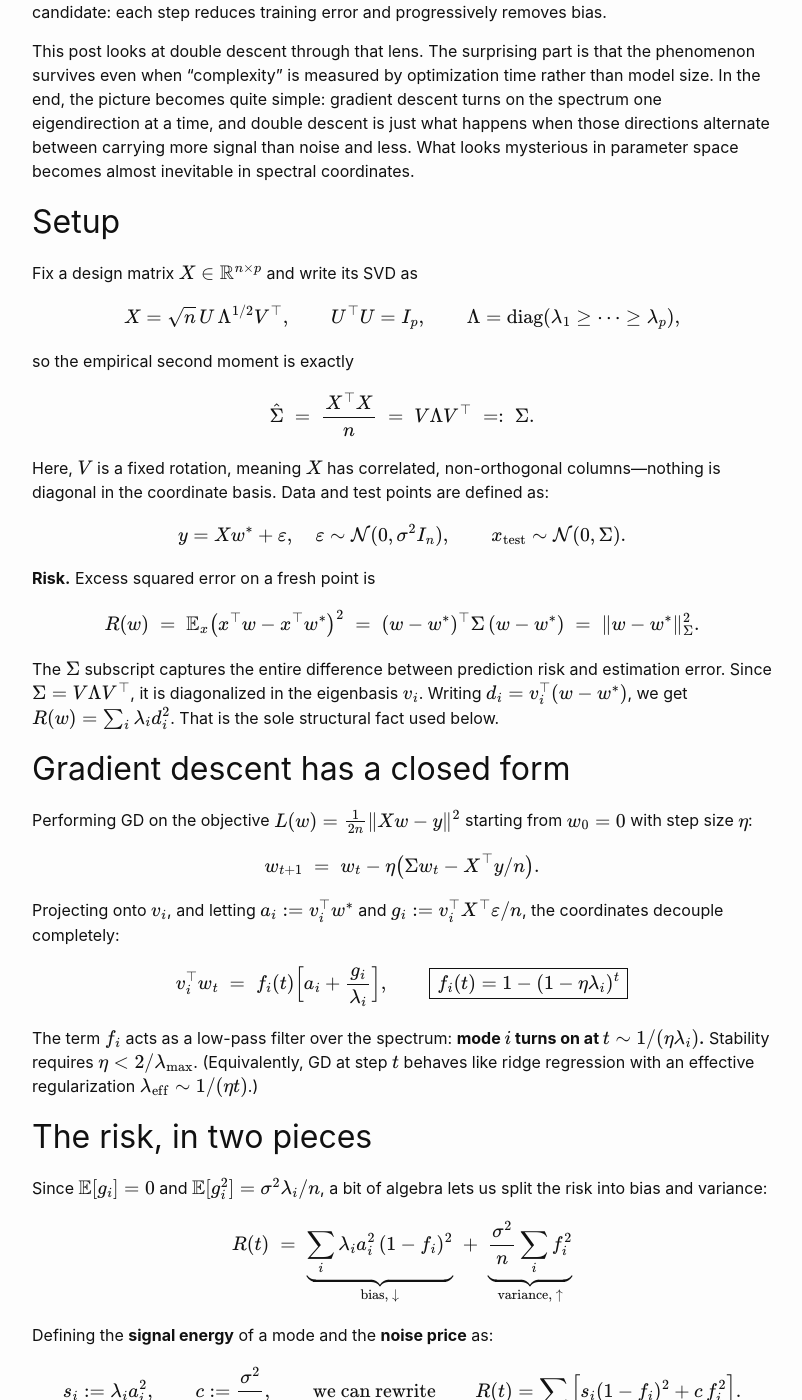
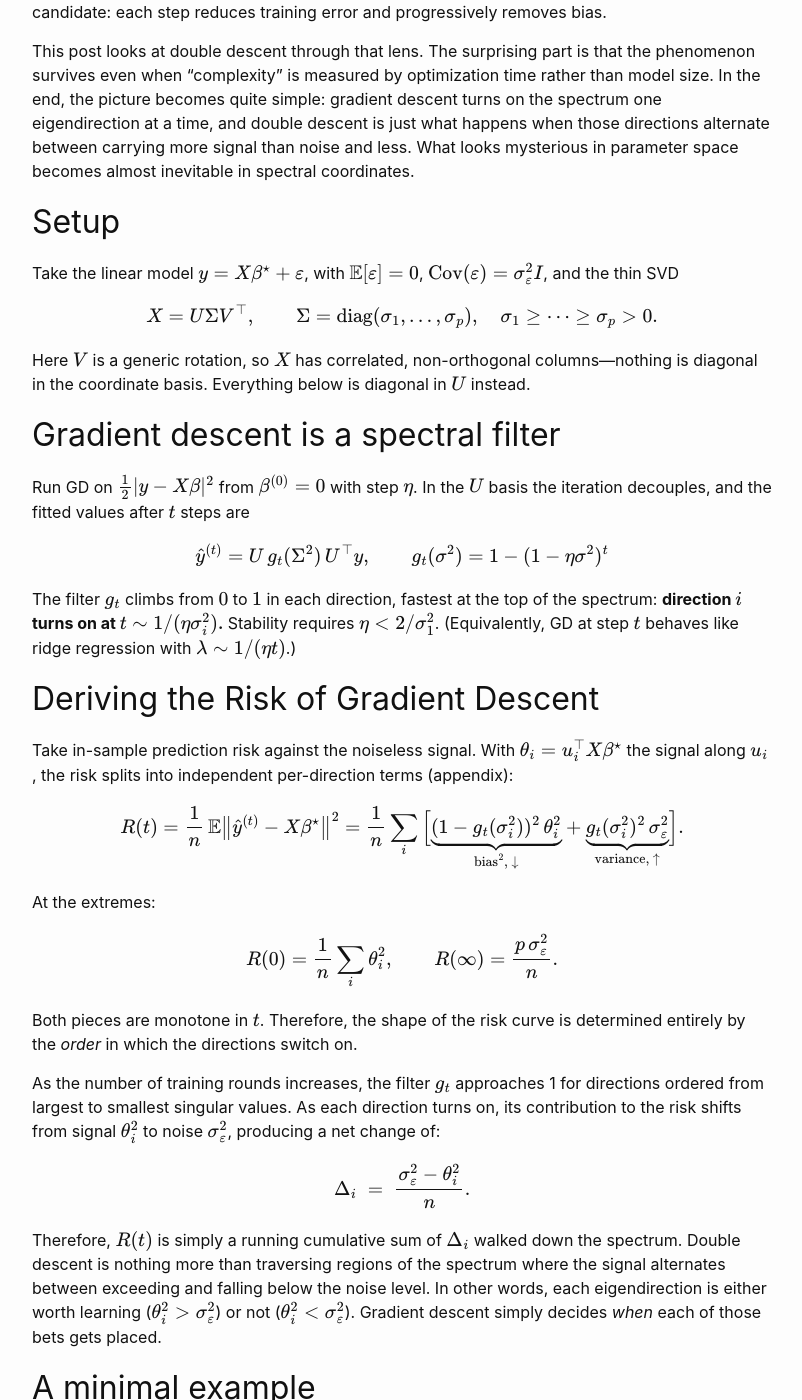
Before and after one commit to molson2/molson2.github.io, a Jekyll site: the page built from _posts/2026-07-21-epoch-wise-double-descent-in-ols.md, in a window 1280 px wide and 1400 px high, scrolled down 419 px. Shown: the whole window, without its empty margins (238-1040 px from the left). Built offline with Jekyll 4.4.1, drawn with Linux system fonts in a browser that asks for light colours; some of the changed text lies outside the part shown.

Commit message:
Update epoch-wise double descent blog post
Co-Authored-By: Claude Sonnet 5.5 <noreply@anthropic.com>

```diff
--- a/_posts/2026-07-21-epoch-wise-double-descent-in-ols.md
+++ b/_posts/2026-07-21-epoch-wise-double-descent-in-ols.md
@@ -13,101 +13,64 @@ This post looks at double descent through that lens. The surprising part is that
 
 ## Setup
 
-Fix a design matrix $X \in \mathbb{R}^{n\times p}$ and write its SVD as
+Take the linear model $y = X\beta^\star + \varepsilon$, with $\mathbb{E}[\varepsilon] = 0$, $\operatorname{Cov}(\varepsilon) = \sigma_\varepsilon^2 I$, and the thin SVD
 
 $$
-X = \sqrt{n}\,U\,\Lambda^{1/2}V^\top,
-\qquad U^\top U = I_p,\qquad \Lambda = \operatorname{diag}(\lambda_1 \ge \dots \ge \lambda_p),
+X = U\Sigma V^\top, \qquad \Sigma = \operatorname{diag}(\sigma_1, \dots, \sigma_p), \quad \sigma_1 \ge \dots \ge \sigma_p > 0.
 $$
 
-so the empirical second moment is exactly
+Here $V$ is a generic rotation, so $X$ has correlated, non-orthogonal columns—nothing is diagonal in the coordinate basis. Everything below is diagonal in $U$ instead.
+
+## Gradient descent is a spectral filter
+
+Run GD on $\tfrac12\|y - X\beta\|^2$ from $\beta^{(0)} = 0$ with step $\eta$. In the $U$ basis the iteration decouples, and the fitted values after $t$ steps are
 
 $$
-\hat\Sigma \;=\; \frac{X^\top X}{n} \;=\; V\Lambda V^\top \;=:\; \Sigma .
+\hat y^{(t)} = U\, g_t(\Sigma^2)\, U^\top y,
+\qquad
+g_t(\sigma^2) = 1-(1-\eta\sigma^2)^t
 $$
 
-Here, $V$ is a fixed rotation, meaning $X$ has correlated, non-orthogonal columns—nothing is diagonal in the coordinate basis. Data and test points are defined as:
+The filter $g_t$ climbs from $0$ to $1$ in each direction, fastest at the top of the spectrum: **direction $i$ turns on at $t \sim 1/(\eta\sigma_i^2)$.** Stability requires $\eta < 2/\sigma_1^2$. (Equivalently, GD at step $t$ behaves like ridge regression with $\lambda \sim 1/(\eta t)$.)
+
+## Deriving the Risk of Gradient Descent
+
+Take in-sample prediction risk against the noiseless signal. With $\theta_i = u_i^\top X\beta^\star$ the signal along $u_i$, the risk splits into independent per-direction terms (appendix):
 
 $$
-y = Xw^* + \varepsilon,\quad \varepsilon\sim\mathcal N(0,\sigma^2 I_n),
-\qquad x_{\text{test}} \sim \mathcal N(0,\Sigma).
-$$
-
-**Risk.** Excess squared error on a fresh point is
-
-$$
-R(w) \;=\; \mathbb E_x\big(x^\top w - x^\top w^*\big)^2
-\;=\; (w-w^*)^\top\Sigma\,(w-w^*)
-\;=\; \lVert w-w^*\rVert_\Sigma^2 .
-$$
-
-The $\Sigma$ subscript captures the entire difference between prediction risk and estimation error. Since $\Sigma = V\Lambda V^\top$, it is diagonalized in the eigenbasis $\{v_i\}$. Writing $d_i = v_i^\top(w-w^*)$, we get $R(w)=\sum_i \lambda_i d_i^2$. That is the sole structural fact used below.
-
-## Gradient descent has a closed form
-
-Performing GD on the objective $L(w)=\frac{1}{2n}\lVert Xw-y\rVert^2$ starting from $w_0=0$ with step size $\eta$:
-
-$$
-w_{t+1} \;=\; w_t - \eta\big(\Sigma w_t - X^\top y/n\big).
-$$
-
-Projecting onto $v_i$, and letting $a_i := v_i^\top w^*$ and $g_i := v_i^\top X^\top\varepsilon/n$, the coordinates decouple completely:
-
-$$
-v_i^\top w_t \;=\; f_i(t)\Big[a_i + \frac{g_i}{\lambda_i}\Big],
-\qquad
-\boxed{\,f_i(t) = 1-(1-\eta\lambda_i)^t\,}
-$$
-
-The term $f_i$ acts as a low-pass filter over the spectrum: **mode $i$ turns on at $t \sim 1/(\eta\lambda_i)$.** Stability requires $\eta < 2/\lambda_{\max}$. (Equivalently, GD at step $t$ behaves like ridge regression with an effective regularization $\lambda_{\text{eff}}\sim 1/(\eta t)$.)
-
-## The risk, in two pieces
-
-Since $\mathbb E[g_i]=0$ and $\mathbb E[g_i^2]=\sigma^2\lambda_i/n$, a bit of algebra lets us split the risk into bias and variance:
-
-$$
-R(t) \;=\; \underbrace{\sum_i \lambda_i a_i^2\,(1-f_i)^2}_{\text{bias},\ \downarrow}
-\;+\; \underbrace{\frac{\sigma^2}{n}\sum_i f_i^2}_{\text{variance},\ \uparrow}
-$$
-
-Defining the **signal energy** of a mode and the **noise price** as:
-
-$$
-s_i := \lambda_i a_i^2, \qquad c := \frac{\sigma^2}{n},
-\qquad\text{we can rewrite}\qquad
-R(t) = \sum_i\Big[s_i(1-f_i)^2 + c\,f_i^2\Big].
+R(t) = \frac1n\,\mathbb{E}\big\|\hat y^{(t)} - X\beta^\star\big\|^2 = \frac1n\sum_i \Big[\underbrace{(1-g_t(\sigma_i^2))^2\,\theta_i^2}_{\text{bias}^2,\ \downarrow} + \underbrace{g_t(\sigma_i^2)^2\,\sigma_\varepsilon^2}_{\text{variance},\ \uparrow}\Big].
 $$
 
 At the extremes:
 
 $$
-R(0) = \sum_i s_i, \qquad R(\infty) = \frac{p\,\sigma^2}{n}.
+R(0) = \frac1n\sum_i \theta_i^2, \qquad R(\infty) = \frac{p\,\sigma_\varepsilon^2}{n}.
 $$
 
-Both pieces are monotone in $t$. Therefore, the shape of the risk curve is determined entirely by the *order* in which the modes switch on.
+Both pieces are monotone in $t$. Therefore, the shape of the risk curve is determined entirely by the *order* in which the directions switch on.
 
-As the number of training rounds increases, the filter $f_i$ approaches 1 for modes ordered from largest to smallest eigenvalues. As each mode turns on, the risk shifts from signal energy $s_i$ to noise price $c$, producing a net change of:
+As the number of training rounds increases, the filter $g_t$ approaches 1 for directions ordered from largest to smallest singular values. As each direction turns on, its contribution to the risk shifts from signal $\theta_i^2$ to noise $\sigma_\varepsilon^2$, producing a net change of:
 
 $$
-\Delta_i \;=\; c - s_i \;=\; \frac{\sigma^2}{n} - \lambda_i a_i^2 .
+\Delta_i \;=\; \frac{\sigma_\varepsilon^2 - \theta_i^2}{n}.
 $$
 
-Therefore, $R(t)$ is simply a running cumulative sum of $\Delta_i$ walked down the spectrum. Double descent is nothing more than traversing regions of the spectrum where the signal energy alternates between exceeding and falling below the noise price.  In other words, each eigendirection is either worth learning ($s_i > c$) or not ($s_i < c$). Gradient descent simply decides *when* each of those bets gets placed.
+Therefore, $R(t)$ is simply a running cumulative sum of $\Delta_i$ walked down the spectrum. Double descent is nothing more than traversing regions of the spectrum where the signal alternates between exceeding and falling below the noise level. In other words, each eigendirection is either worth learning ($\theta_i^2 > \sigma_\varepsilon^2$) or not ($\theta_i^2 < \sigma_\varepsilon^2$). Gradient descent simply decides *when* each of those bets gets placed.
 
 ## A minimal example
 
 To see this numerically, we can construct an example where the spectrum is divided into three distinct regions (A, B, and C):
 * **Block A:** Clear, fast signal.
 * **Block B:** Pure noise—400 directions with zero signal, representing pure noise-fitting.
-* **Block C:** A slow direction carrying a large coefficient ($a^2 = 60$), separated by eigenvalue ratios of $100\times$ to prevent phase overlap.
+* **Block C:** A slow block carrying strong signal, separated by $100\times$ gaps in $\sigma^2$ to prevent phase overlap.
 
-Using three blocks with $n = 2000$, $\sigma^2 = 1$, and $c = 5\times10^{-4}$:
+Using three blocks with $n = 2000$, $\sigma_\varepsilon^2 = 1$, and $\eta = 0.1/\sigma_1^2$:
 
-| block | $k$ | $\lambda$ | $a^2$ | $s=\lambda a^2$ | $s/c$ | $\sum\Delta$ | turns on |
-|---|---|---|---|---|---|---|---|
-| A | 50 | $1$ | $0.005$ | $10c$ | $10$ | $-0.225$ | $t\approx 10$ |
-| B | 400 | $10^{-2}$ | $0$ | $0$ | $0$ | $+0.200$ | $t\approx 10^{3}$ |
-| C | 50 | $10^{-4}$ | $60$ | $12c$ | $12$ | $-0.275$ | $t\approx 10^{5}$ |
+| block | $k$ | $\sigma^2$ | $\theta^2/\sigma_\varepsilon^2$ | $\sum\Delta$ | turns on |
+|---|---|---|---|---|---|
+| A | 50 | $2000$ | $10$ | $-0.225$ | $t\approx 10$ |
+| B | 400 | $20$ | $0$ | $+0.200$ | $t\approx 10^{3}$ |
+| C | 50 | $0.2$ | $12$ | $-0.275$ | $t\approx 10^{5}$ |
 
 Individually, bias and variance behave exactly as expected: more rounds of GD reduce bias and increase variance. However, their interaction creates a funky double-descent shape.
 
@@ -120,3 +83,23 @@ Modern statistical learning increasingly treats the optimizer as a first-class c
 In spectral coordinates this becomes almost unavoidable. OLS, Ridge, PCR, early-stopped gradient descent, momentum methods, and many other algorithms are all spectral estimators: they differ only in the filters they apply across the eigenspectrum. Which estimator is "best" therefore depends not on some abstract notion of complexity, but on how the signal is distributed over that spectrum.
 
 Thinking this way also changes how I view the bias-variance tradeoff. Complexity is not just about reducing bias. Different optimization procedures reveal different spectral modes at different rates, and the resulting risk depends on whether those modes carry signal or only noise. From that perspective, double descent is not a mysterious exception to the classical story—it is simply one of the natural behaviors that emerge when learning unfolds spectrally
+
+---
+
+## Appendix: derivations
+
+### Risk decomposition
+
+Let $z_i = u_i^\top\varepsilon$, so $\mathbb{E}[z_i] = 0$ and $\operatorname{Var}(z_i) = \sigma_\varepsilon^2$. The data along $u_i$ is $u_i^\top y = \theta_i + z_i$, the fit keeps $g_i(\theta_i + z_i)$ with $g_i = g_t(\sigma_i^2)$, and the target is $\theta_i$. Since $U$ is orthonormal and $X\beta^\star$ lies in its span,
+
+$$
+R(t) = \frac1n\sum_i \mathbb{E}\big[g_i(\theta_i + z_i) - \theta_i\big]^2.
+$$
+
+Split each error into a deterministic and a mean-zero part:
+
+$$
+g_i(\theta_i + z_i) - \theta_i = (g_i - 1)\theta_i + g_i z_i.
+$$
+
+The cross term vanishes since $\mathbb{E}[z_i] = 0$, leaving $(1-g_i)^2\theta_i^2 + g_i^2\sigma_\varepsilon^2$ per direction. At $t = 0$ every $g_i = 0$; as $t \to \infty$ every $g_i \to 1$, which gives the two extremes $R(0)$ and $R(\infty)$.
```
Also changed, not shown: assets/posts/gd-dd-blog.png.
